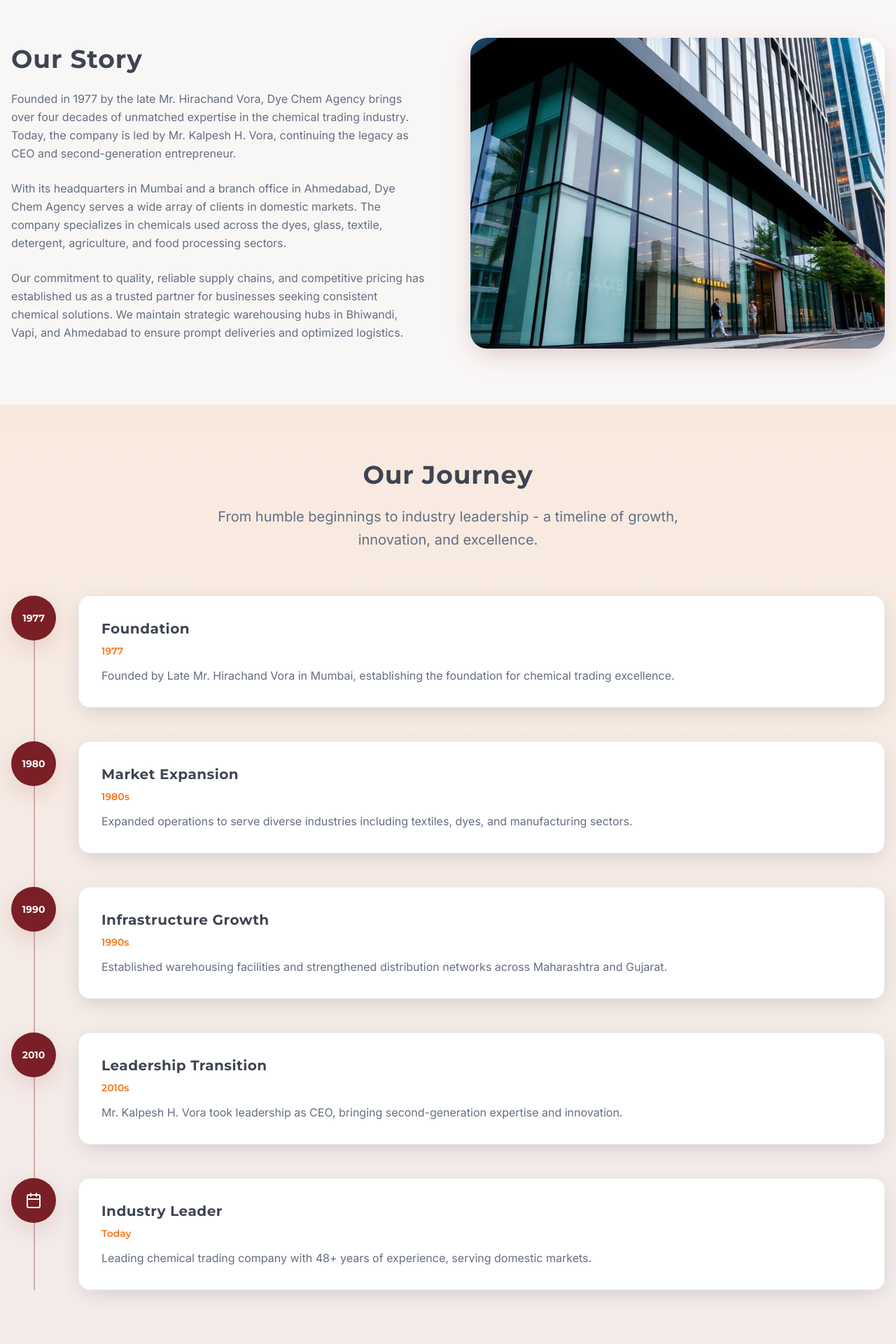
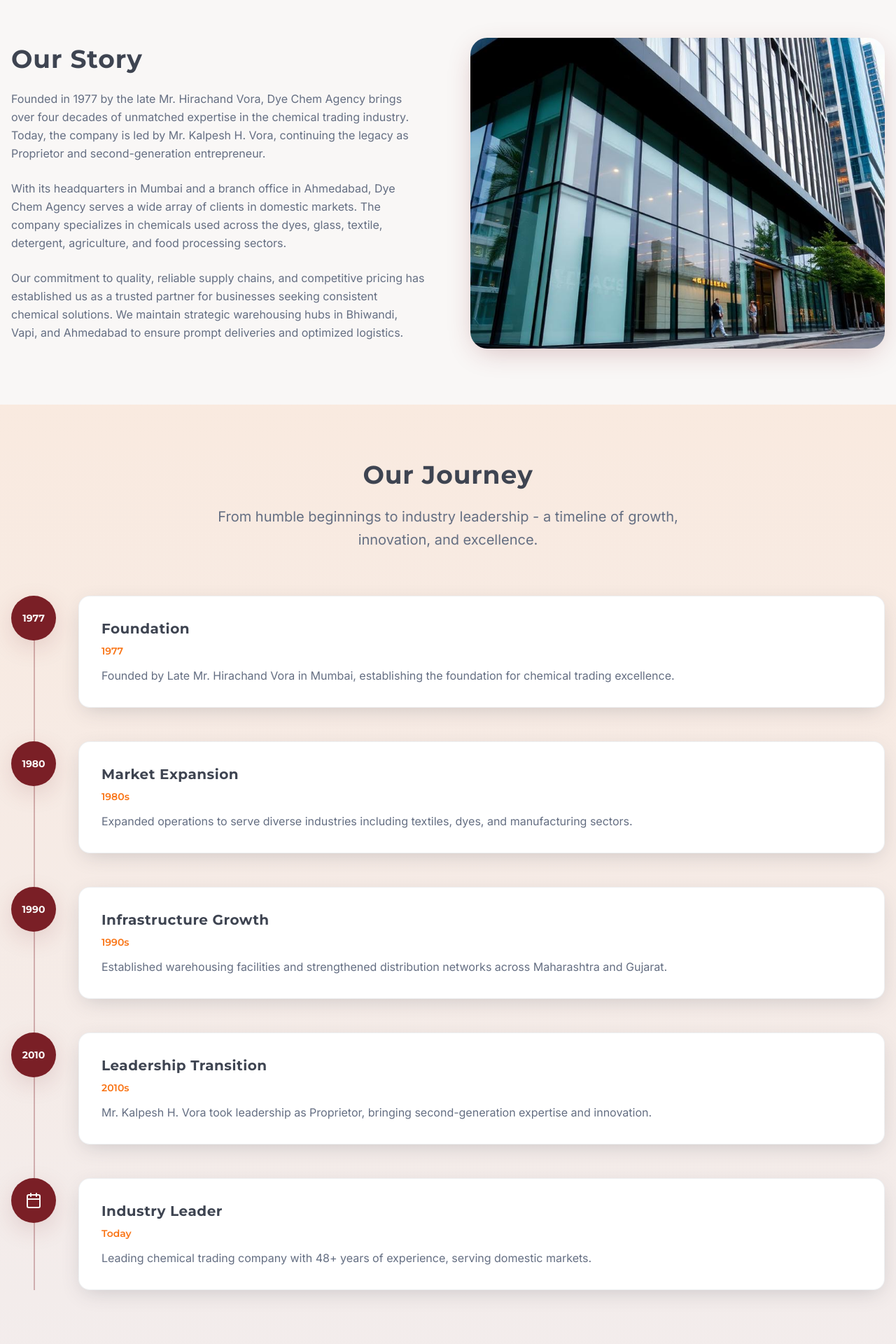
Before and after one commit to UtkarshRanjan07/Dye_chem_agency_website, a React (Vite) app: page /about in a window 1280 px wide. Shown: the part 480-2400 px from the top of the page at 70% size. Built offline with nearby package versions, Linux system fonts and the light colour scheme.

Commit message:
Updated CEO to Proprietor in About page

```diff
--- a/src/pages/About.tsx
+++ b/src/pages/About.tsx
@@ -28,7 +28,7 @@ const About = () => {
     {
       year: "2010s",
       title: "Leadership Transition",
-      description: "Mr. Kalpesh H. Vora took leadership as CEO, bringing second-generation expertise and innovation.",
+      description: "Mr. Kalpesh H. Vora took leadership as Proprietor, bringing second-generation expertise and innovation.",
     },
     {
       year: "Today",
@@ -66,7 +66,7 @@ const About = () => {
 
               <div className="prose prose-lg text-muted-foreground font-inter leading-relaxed space-y-6">
                 <p>
-                  Founded in 1977 by the late Mr. Hirachand Vora, Dye Chem Agency brings over four decades of unmatched expertise in the chemical trading industry. Today, the company is led by Mr. Kalpesh H. Vora, continuing the legacy as CEO and second-generation entrepreneur.
+                  Founded in 1977 by the late Mr. Hirachand Vora, Dye Chem Agency brings over four decades of unmatched expertise in the chemical trading industry. Today, the company is led by Mr. Kalpesh H. Vora, continuing the legacy as Proprietor and second-generation entrepreneur.
                 </p>
 
                 <p>
@@ -166,7 +166,7 @@ const About = () => {
               </h3>
 
               <div className="text-lg font-montserrat font-semibold text-accent mb-4">
-                Chief Executive Officer
+              Proprietor
               </div>
 
               <p className="text-muted-foreground font-inter leading-relaxed mb-6">
```
